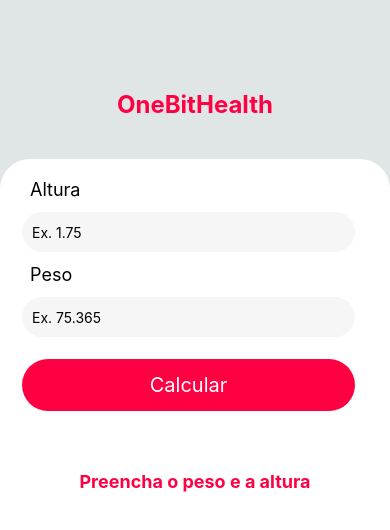
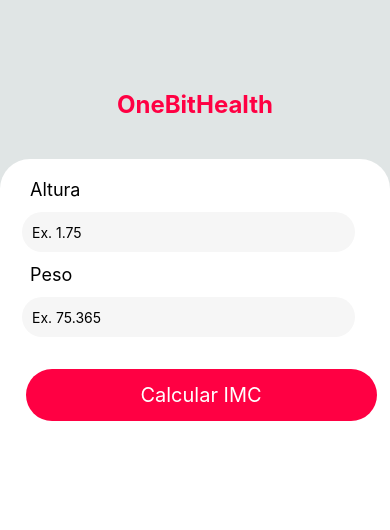
Before and after one commit to BrunoSDias/OneBitHealth, a React Native app: screen / in a window 390 px wide. Shown: the top 530 px of the page. Built offline with nearby package versions, Linux system fonts and the light colour scheme.

Commit message:
Alterando layout para uso de flatlist

```diff
--- a/App.js
+++ b/App.js
@@ -3,7 +3,7 @@
 import Title from './src/components/Title';
 import Form from './src/components/Form';
 
-export default function App() {
+const App = () => {
   return (
     <View style={styles.container}>
       <Title />
@@ -19,3 +19,5 @@
     paddingTop: 80,
   },
 });
+
+export default App;
--- a/src/components/Form/ResultIMC/index.js
+++ b/src/components/Form/ResultIMC/index.js
@@ -12,18 +12,16 @@
 
   return (
     <View style={styles.contextImc}>
+      <Text style={styles.information}>{props.messageResultImc}</Text>
+      <Text style={styles.numberImc}>{props.resultImc}</Text>
       <View style={styles.boxShareButton}>
-        { props.resultImc !== null &&
         <TouchableOpacity
           style={styles.shared}
           onPress={onShare}
         >
           <Text style={styles.sharedText}>Compartilhar</Text>
         </TouchableOpacity>
-        }
       </View>
-      <Text style={styles.information}>{props.messageResultImc}</Text>
-      <Text style={styles.numberImc}>{props.resultImc}</Text>
     </View>
   );
 }
--- a/src/components/Form/ResultIMC/style.js
+++ b/src/components/Form/ResultIMC/style.js
@@ -2,7 +2,6 @@
 
 const styles = StyleSheet.create({
   contextImc: {
-    flex: 1,
     paddingTop: 20,
     borderRadius: 50,
     alignItems: 'center',
--- a/src/components/Form/index.js
+++ b/src/components/Form/index.js
@@ -48,11 +48,12 @@
   }
 
   return(
-    <Pressable
+    <View
       onPress={Keyboard.dismiss}
       style={styles.formContext}
     >
-      <View style={styles.form}>
+      {imc === null && (
+        <Pressable style={styles.form}>
         <Text style={styles.formLabel}>Altura</Text>
         <Text style={styles.errorMessage}>{errorMessage}</Text>
         <TextInput
@@ -72,18 +73,18 @@
           keyboardType="numeric"
           style={styles.input}
         />
-
+      </Pressable>
+      )}
+      {imc && <ResultIMC messageResultImc={messageImc} resultImc={imc}/>}
       <TouchableOpacity
         style={styles.buttonCalculator}
         onPress={() => {
           validationImc()
         }}
       >
-          <Text style={styles.textButtonCalculator}>Calcular</Text>
+        <Text style={styles.textButtonCalculator}>{textButton}</Text>
       </TouchableOpacity>
-        <ResultIMC messageResultImc={messageImc} resultImc={imc}/>
     </View>
-    </Pressable>
   );
 }
 
--- a/src/components/Title/index.js
+++ b/src/components/Title/index.js
@@ -2,10 +2,12 @@
 import { View, Text } from 'react-native';
 import styles from './style';
 
-export default function Title() {
+const Title = () => {
   return(
     <View style={styles.boxTitle}>
       <Text style={styles.textTitle}>OneBitHealth</Text>
     </View>
   );
 }
+
+export default Title;
```
Lines whose indentation alone changed are shown as unchanged.
